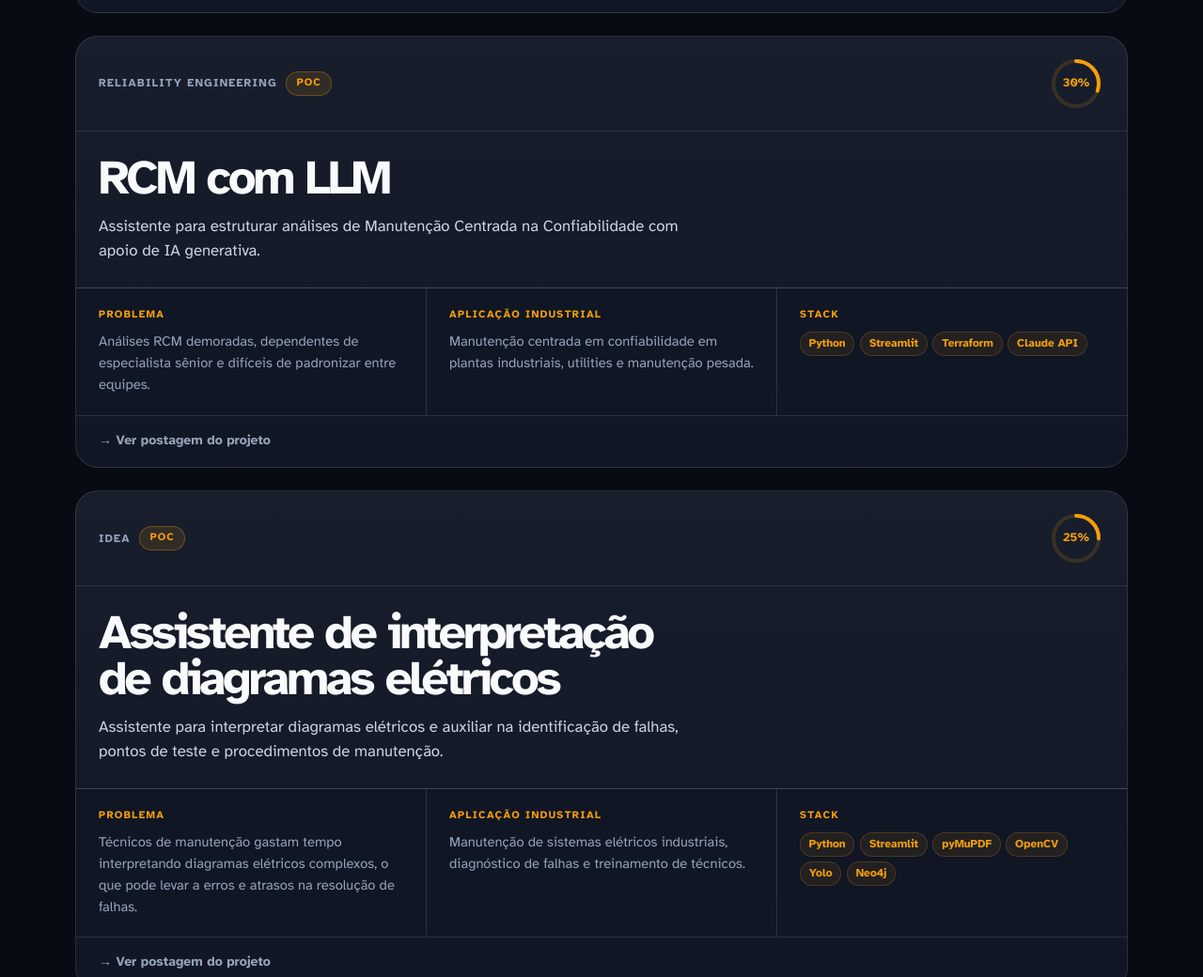
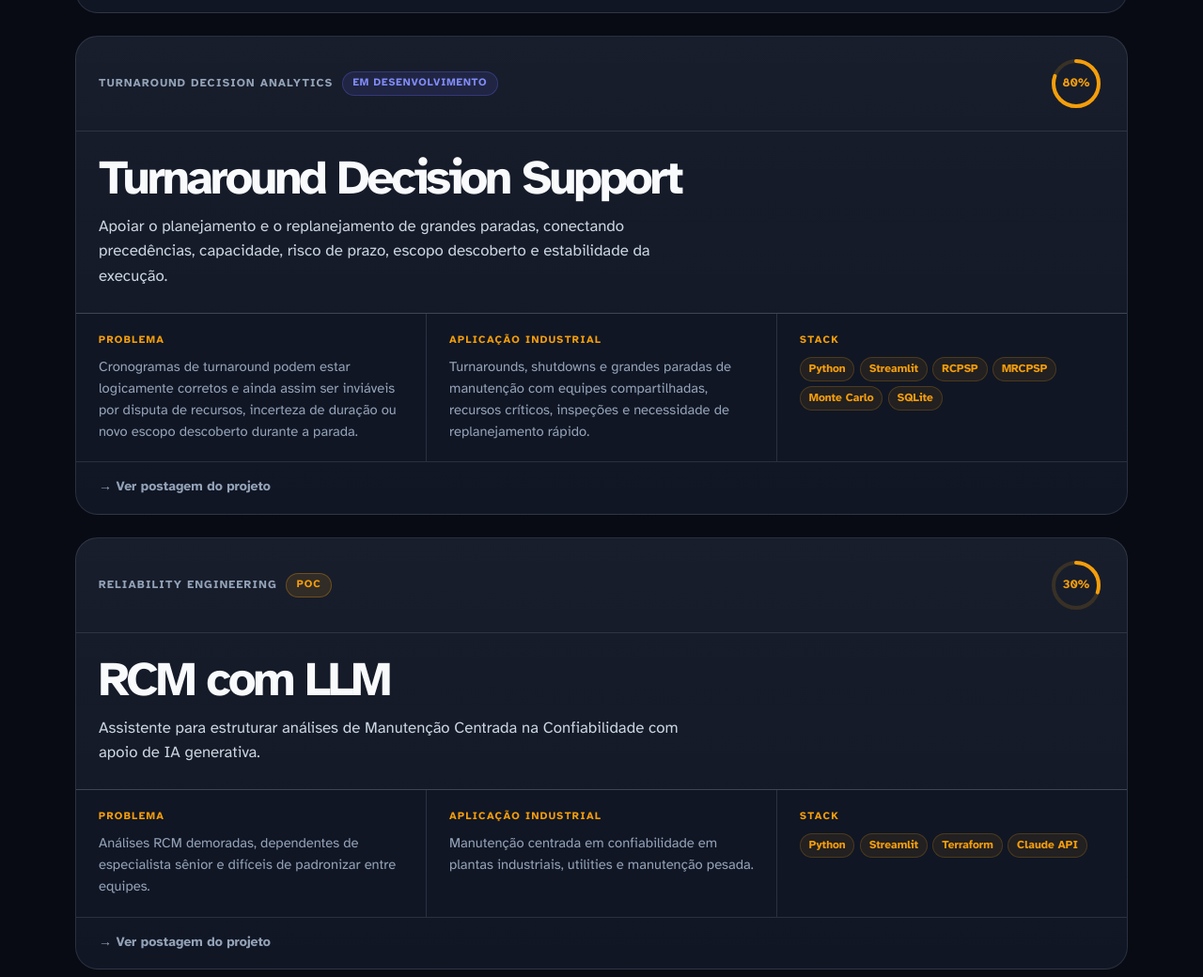
Before and after one commit to fcoelopes/portfoliofcoelds, an Astro site: page /projetos in a window 1280 px wide. Shown: the part 847-1887 px from the top of the page at 94% size. Built offline with nearby package versions, Linux system fonts and the light colour scheme; Astro itself is replaced by a stand-in of ours; some packages are replaced by stand-ins of ours.

Commit message:
feat: add Turnaround Decision Support to portfolio

```diff
--- a/src/pages/projetos.astro
+++ b/src/pages/projetos.astro
@@ -21,6 +21,25 @@ const projects = [
       {
         label: "Ver postagem do projeto",
         href: "/blog/projeto-uspm-bruss",
+      },
+    ],
+  },
+  {
+    category: "Turnaround Decision Analytics",
+    status: "Em desenvolvimento",
+    progress: 80,
+    title: "Turnaround Decision Support",
+    objetivo:
+      "Apoiar o planejamento e o replanejamento de grandes paradas, conectando precedências, capacidade, risco de prazo, escopo descoberto e estabilidade da execução.",
+    problema:
+      "Cronogramas de turnaround podem estar logicamente corretos e ainda assim ser inviáveis por disputa de recursos, incerteza de duração ou novo escopo descoberto durante a parada.",
+    aplicacao:
+      "Turnarounds, shutdowns e grandes paradas de manutenção com equipes compartilhadas, recursos críticos, inspeções e necessidade de replanejamento rápido.",
+    stack: ["Python", "Streamlit", "RCPSP", "MRCPSP", "Monte Carlo", "SQLite"],
+    links: [
+      {
+        label: "Ver postagem do projeto",
+        href: "/blog/projeto-turnaround-decision-support",
       },
     ],
   },
```
